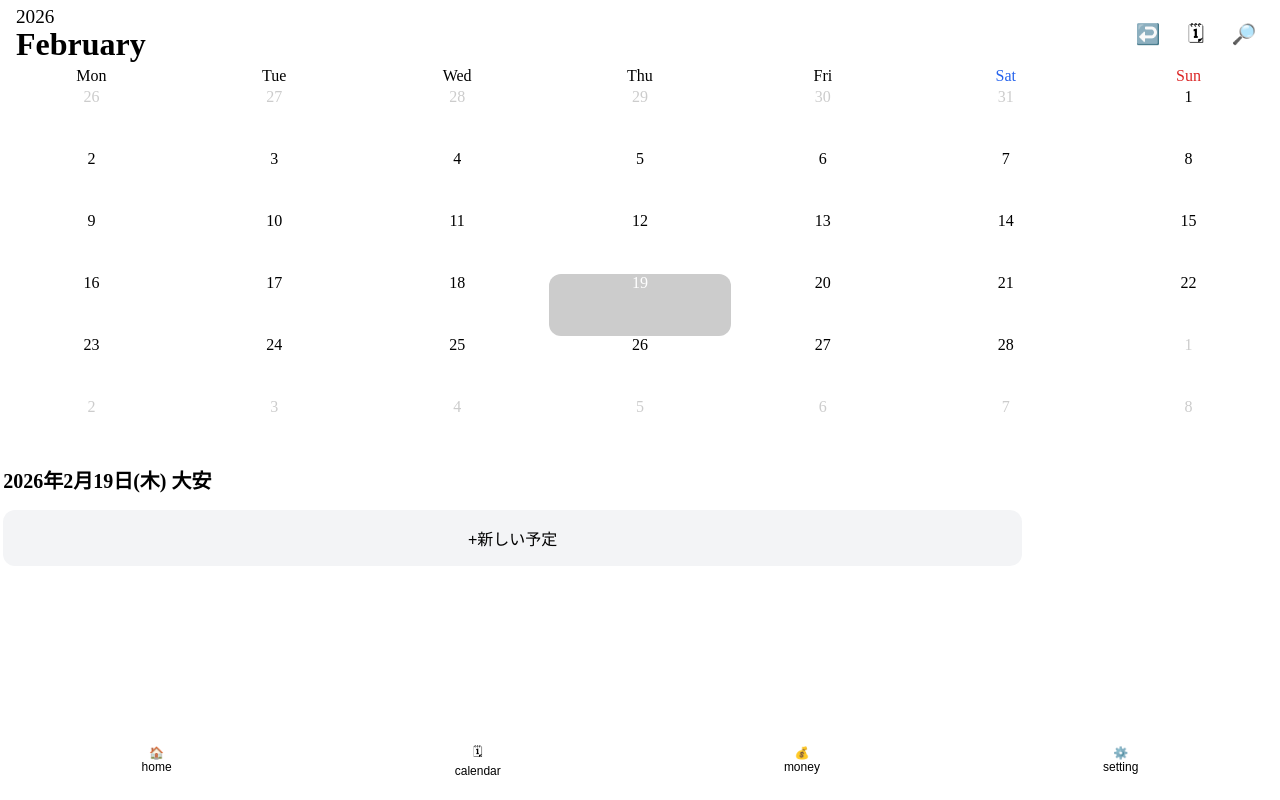
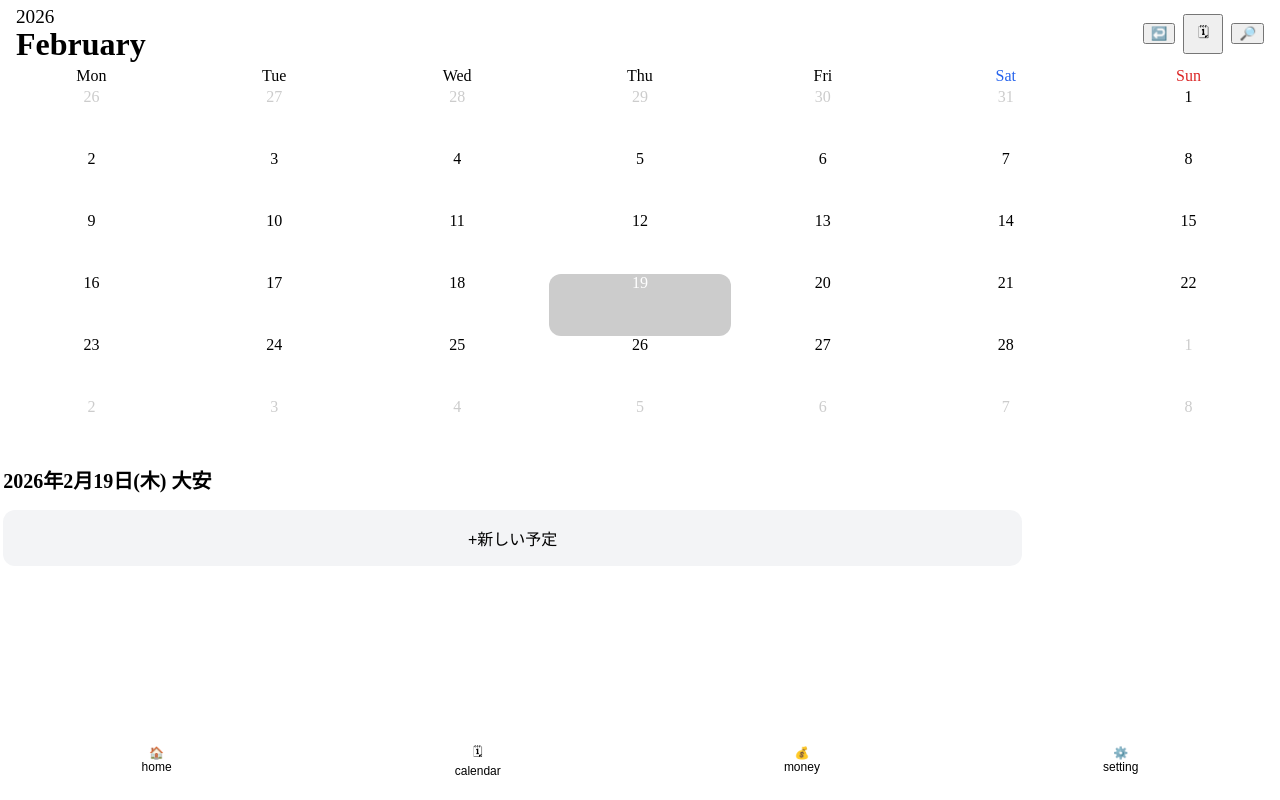
Before and after one commit to my-labo-app/android, a plain HTML site: page index.html in a window 1280 px wide. Drawn offline with Linux system fonts and the light colour scheme.

Commit message:
index.html を更新

```diff
--- a/index.html
+++ b/index.html
@@ -20,13 +20,12 @@
         <!-- 右上ボタン -->
         <div class="header-button">
             <!-- 今日に戻る -->
-            <label class="go-today" id="go-today">↩️</label>
+            <button class="go-today" id="go-today">↩️</button>
             <!-- 月移動 -->
-            <label id="open-picker" class="dropdown-btn">
+            <button id="open-picker" class="dropdown-btn"></button>
                 <input type="month" id="month-picker">
-            </label>
             <!-- 予定を検索 -->
-            <label class="search">🔎</label>
+            <button class="search">🔎</button>
         </div>
     </header>
     <!-- ===== ヘッダーここまで ===== -->
```
